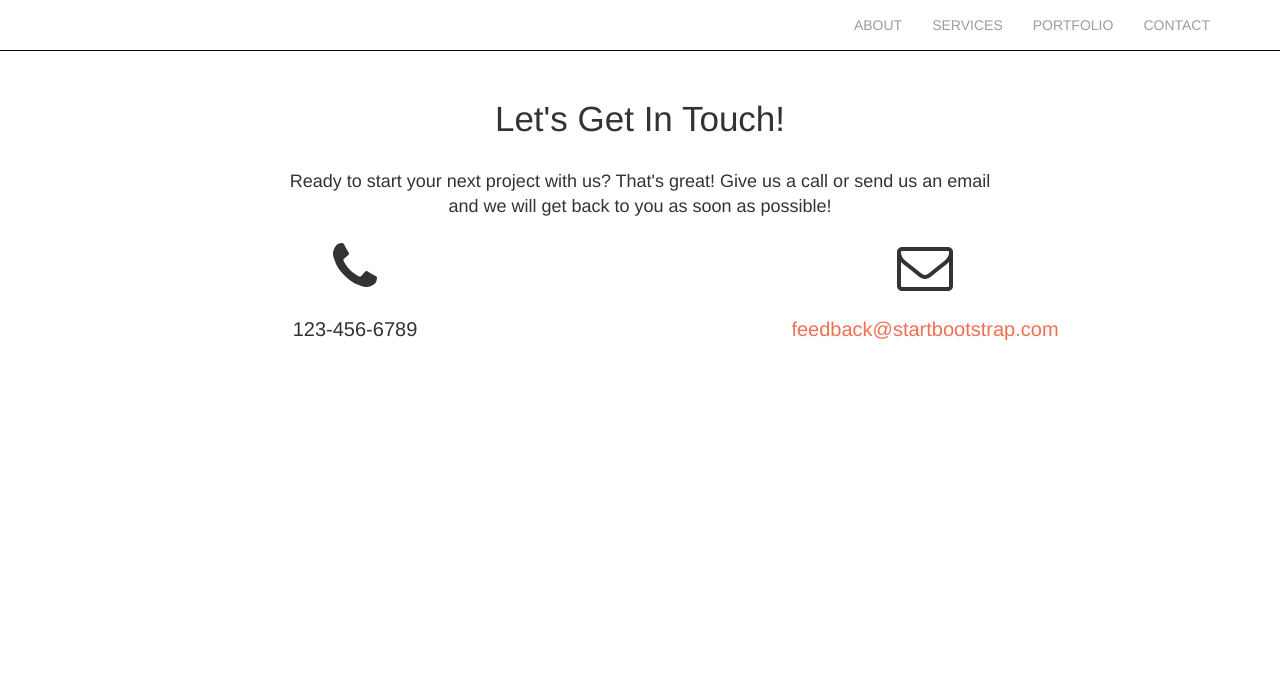
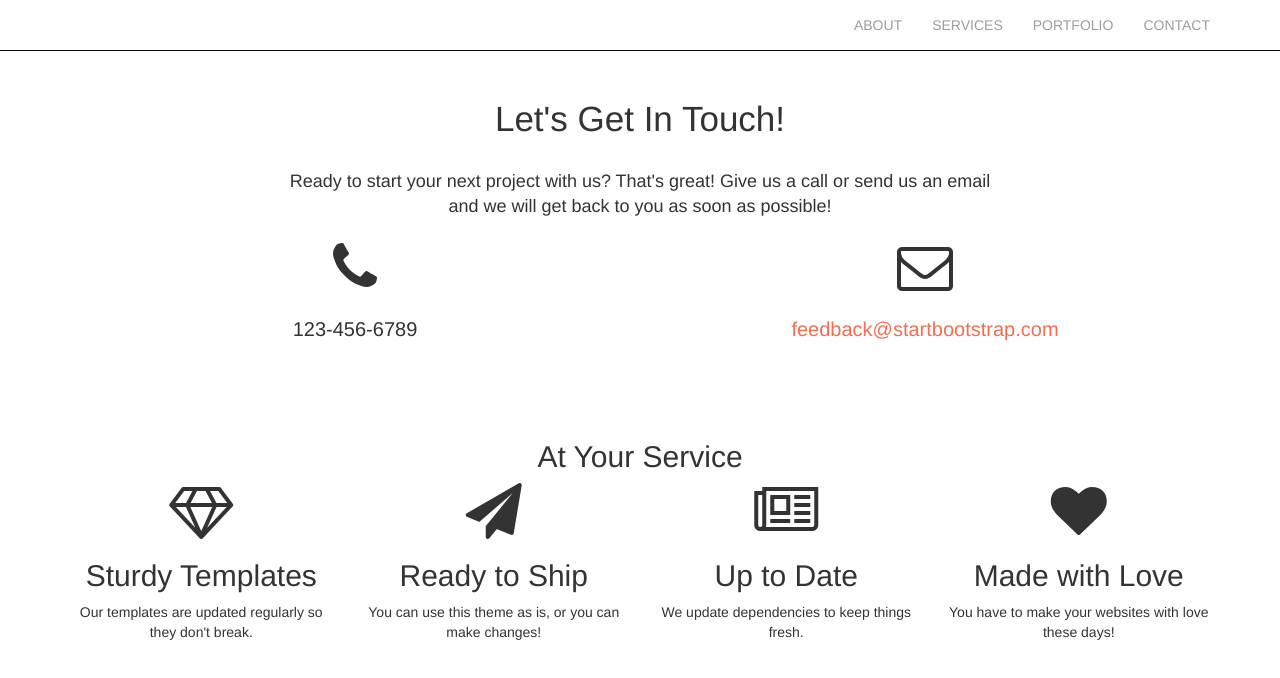
Before and after one commit to Mohanad-Mohammed/GitHub-Training, a plain HTML site: page index.html in a window 1280 px wide. Drawn offline with Linux system fonts and the light colour scheme.

Commit message:
Update index.html

```diff
--- a/index.html
+++ b/index.html
@@ -63,8 +63,46 @@
                 </div>
             </div>
         </section>
+         <!--Ahmed Section-->
+        <!-------------------------------------------------------------------------------------------->
+         <section id="services" class="wow bounceInUp" data-wow-delay="0.8s">
 
-
+	        <div class="container">
+		      <div class="head text-center">
+			    <h2>At Your Service</h2>
+		    </div>
+		    <div class="row">
+			<div class="col-md-3 col-sm-6">
+				<div class="part text-center">
+					<i class="fa fa-4x fa-diamond"></i>
+					<h2>Sturdy Templates</h2>
+					<p>Our templates are updated regularly so they don't break.</p>
+				</div>
+			</div>
+			<div class="col-md-3 col-sm-6">
+				<div class="part text-center">
+					<i class="fa fa-4x fa-paper-plane"></i>
+					<h2>Ready to Ship</h2>
+					<p>You can use this theme as is, or you can make changes!</p>
+				</div>
+			</div>
+			<div class="col-md-3 col-sm-6">
+				<div class="part text-center">
+					<i class="fa fa-4x fa-newspaper-o"></i>
+					<h2>Up to Date</h2>
+					<p>We update dependencies to keep things fresh.</p>
+				</div>
+			</div>
+			<div class="col-md-3 col-sm-6">
+				<div class="part text-center">
+					<i class="fa fa-4x fa-heart"></i>
+					<h2>Made with Love</h2>
+					<p>You have to make your websites with love these days!</p>
+				</div>
+			      </div>
+		         </div>
+	          </div>
+                 </section>
 
         <script src="js/jquery-3.2.1.min.js"></script>
         <script src="js/bootstrap.min.js"></script>
```
